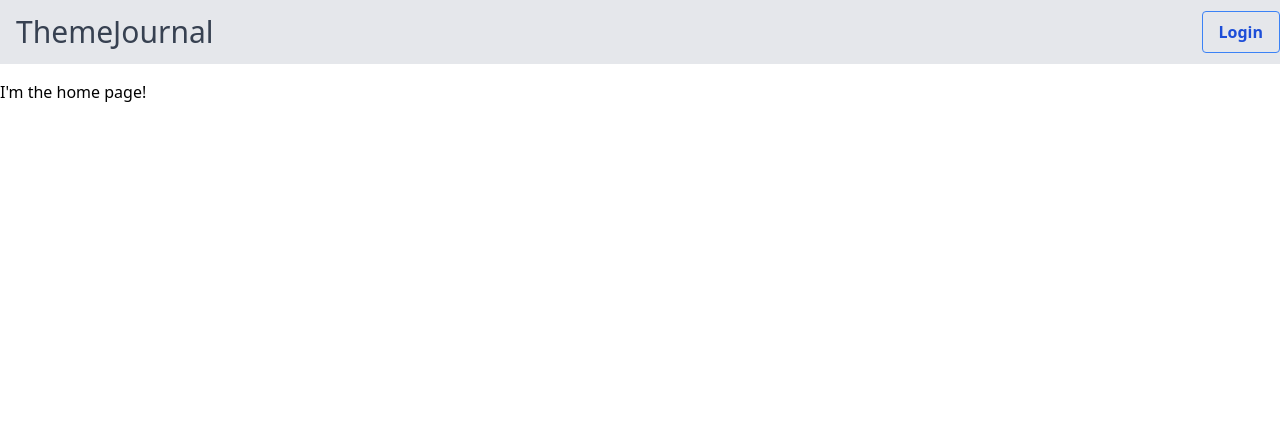
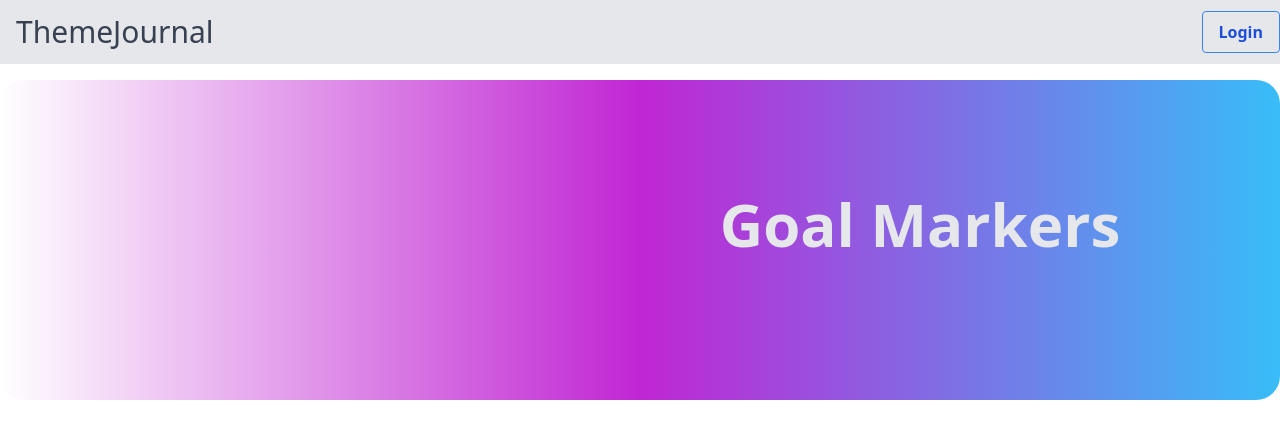
Before and after one commit to SophiaH67/theme-journal, a Next.js app: page / in a window 1280 px wide. Shown: the top 438 px of the page. Built offline with nearby package versions, Linux system fonts and the light colour scheme; no server answers.

Commit message:
feat: basic segments

```diff
--- /dev/null
+++ b/components/home/Segment.tsx
@@ -0,0 +1,39 @@
+import classNames from "classnames";
+import Image, { StaticImageData } from "next/image";
+
+interface Props {
+  image: string | StaticImageData;
+  children: React.ReactNode;
+  className?: string;
+  left: boolean;
+}
+
+export default function Segment({ children, left, image, className }: Props) {
+  return (
+    <div
+      className={classNames(
+        "mx-0 mb-16 min-h-[20rem] rounded-3xl bg-cover",
+        className
+      )}
+      style={{
+        backgroundImage: `url(${image})`,
+      }}
+    >
+      <div
+        className={classNames(
+          "bg-gradient h-full min-h-[20rem] w-full rounded-3xl from-transparent via-fuchsia-600 to-sky-400 bg-cover text-gray-200",
+          left ? "bg-gradient-to-l" : "bg-gradient-to-r"
+        )}
+      >
+        <div
+          className={classNames(
+            "flex w-full px-2 py-3 lg:px-6 lg:py-8",
+            left ? "flex-row" : "flex-row-reverse"
+          )}
+        >
+          <div className="table h-full w-full max-w-2xl">{children}</div>
+        </div>
+      </div>
+    </div>
+  );
+}
--- a/next.config.js
+++ b/next.config.js
@@ -2,7 +2,7 @@
 const nextConfig = {
   reactStrictMode: true,
   images: {
-    domains: ["lh3.googleusercontent.com"],
+    domains: ["lh3.googleusercontent.com", "source.unsplash.com"],
   },
 };
 
--- a/pages/index.tsx
+++ b/pages/index.tsx
@@ -1,7 +1,17 @@
 import type { NextPage } from "next";
+import Segment from "../components/home/Segment";
+import goalsExample from "../components/home/goals_example.png";
 
 const Home: NextPage = () => {
-  return <div>I&apos;m the home page!</div>;
+  return (
+    <div>
+      <Segment image={goalsExample} left={false}>
+        <h1 className="table-cell h-[14rem] text-center align-middle text-4xl font-bold md:text-6xl">
+          Goal Markers
+        </h1>
+      </Segment>
+    </div>
+  );
 };
 
 export default Home;
```
Also changed, not shown: components/home/goals_example.png (added).
